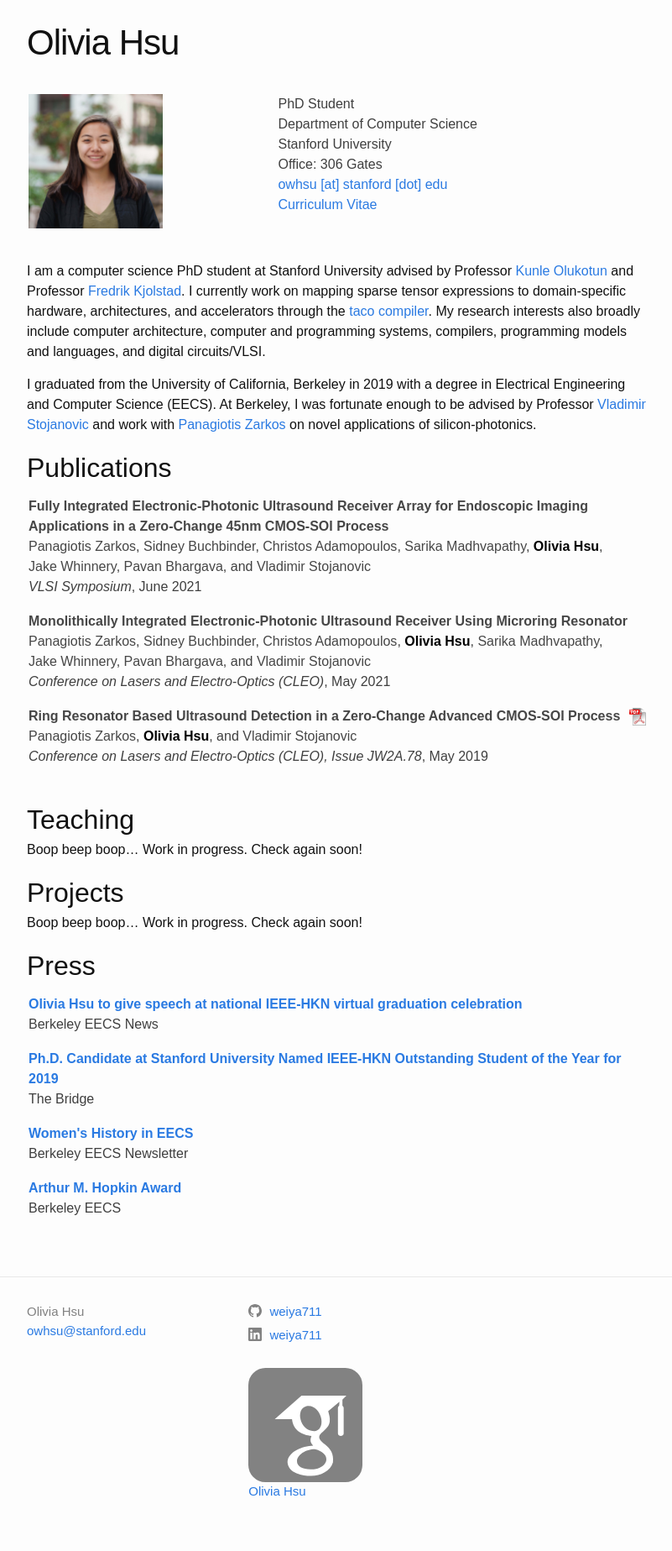
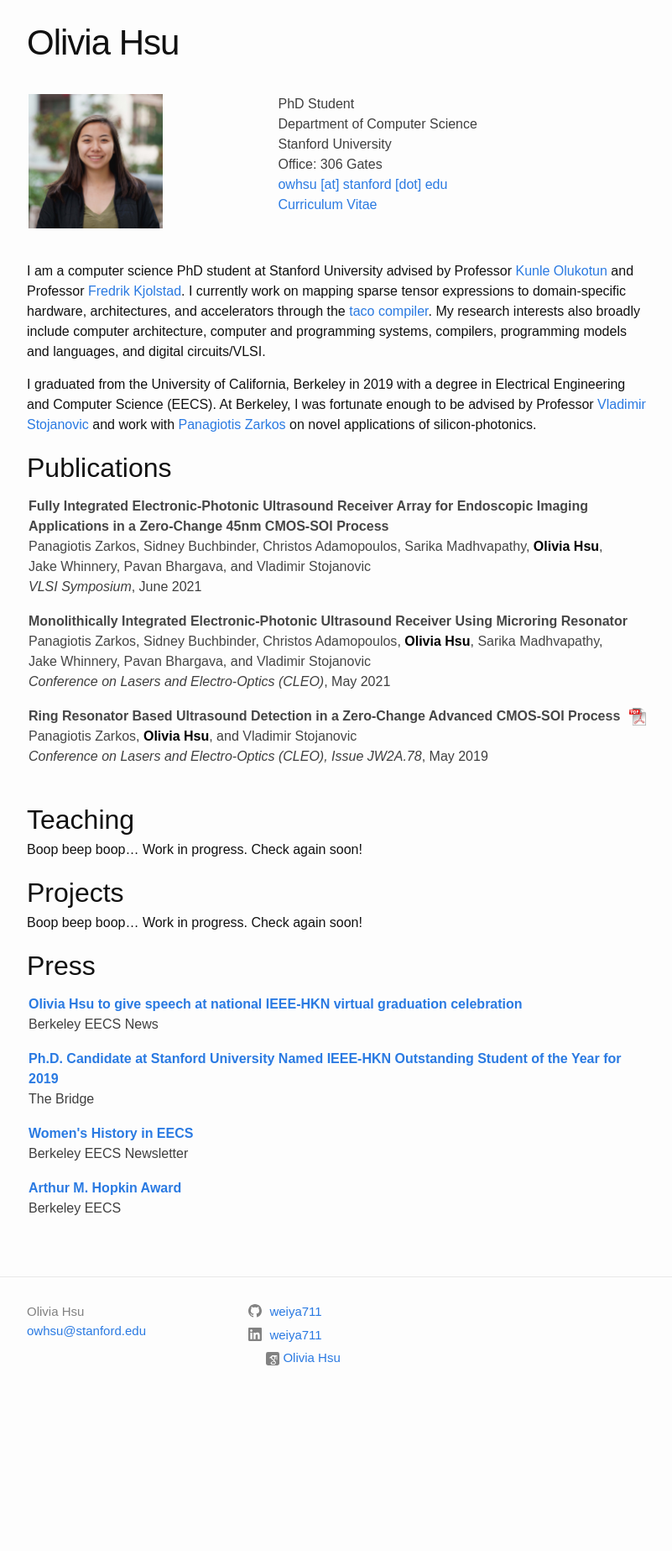
Before and after one commit to weiya711/weiya711.github.io, a Jekyll site: the page built from index.md, in a window 1280 px wide. Shown: the whole page at 84% size, without its empty margins (238-1039 px from the left). Built offline with Jekyll 4.4.1, drawn with Linux system fonts in a browser that asks for light colours; after the commit the page ends 1689 px from its top, so only the background shows below that.

Commit message:
Try to resize icon again

```diff
--- a/_includes/social.html
+++ b/_includes/social.html
@@ -11,5 +11,5 @@
   {%- if site.youtube_username -%}<li><a href="https://www.youtube.com/{{ site.youtube_username| cgi_escape | escape }}"><svg class="svg-icon"><use xlink:href="{{ '/assets/minima-social-icons.svg#youtube' | relative_url }}"></use></svg> <span class="username">{{ site.youtube_username| escape }}</span></a></li>{%- endif -%}
   {%- if site.googleplus_username -%}<li><a href="https://plus.google.com/{{ site.googleplus_username| escape }}"><svg class="svg-icon"><use xlink:href="{{ '/assets/minima-social-icons.svg#googleplus' | relative_url }}"></use></svg> <span class="username">{{ site.googleplus_username| escape }}</span></a></li>{%- endif -%}
   {%- if site.rss -%}<li><a href="{{ 'feed.xml' | relative_url }}"><svg class="svg-icon"><use xlink:href="{{ '/assets/minima-social-icons.svg#rss' | relative_url }}"></use></svg> <span>{{ site.rss | escape }}</span></a></li>{%- endif -%}
-  {%- if site.google_scholar -%}<li><a href="https://scholar.google.com/citations?user=t67CRMYAAAAJ&hl=en"><svg class="svg-icon"><img src="assets/google_scholar.svg" alt="Kiwi standing on oval"></svg> <span class="username">{{ site.google_scholar| escape }}</span></a></li>{%- endif -%}
+  {%- if site.google_scholar -%}<li><a href="https://scholar.google.com/citations?user=t67CRMYAAAAJ&hl=en"><svg class="svg-icon"><img src="assets/google_scholar.svg" alt="Kiwi standing on oval" width=16 height=16></svg> <span class="username">{{ site.google_scholar| escape }}</span></a></li>{%- endif -%}
 </ul>
```
